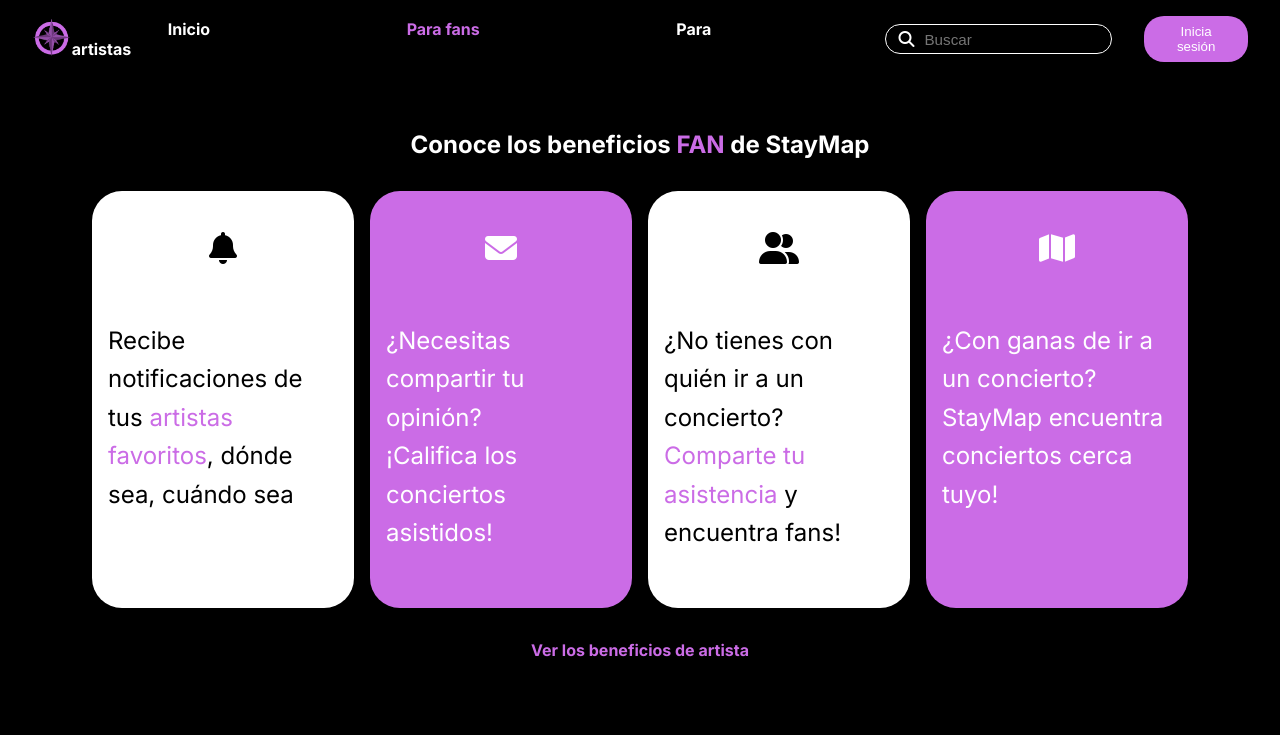
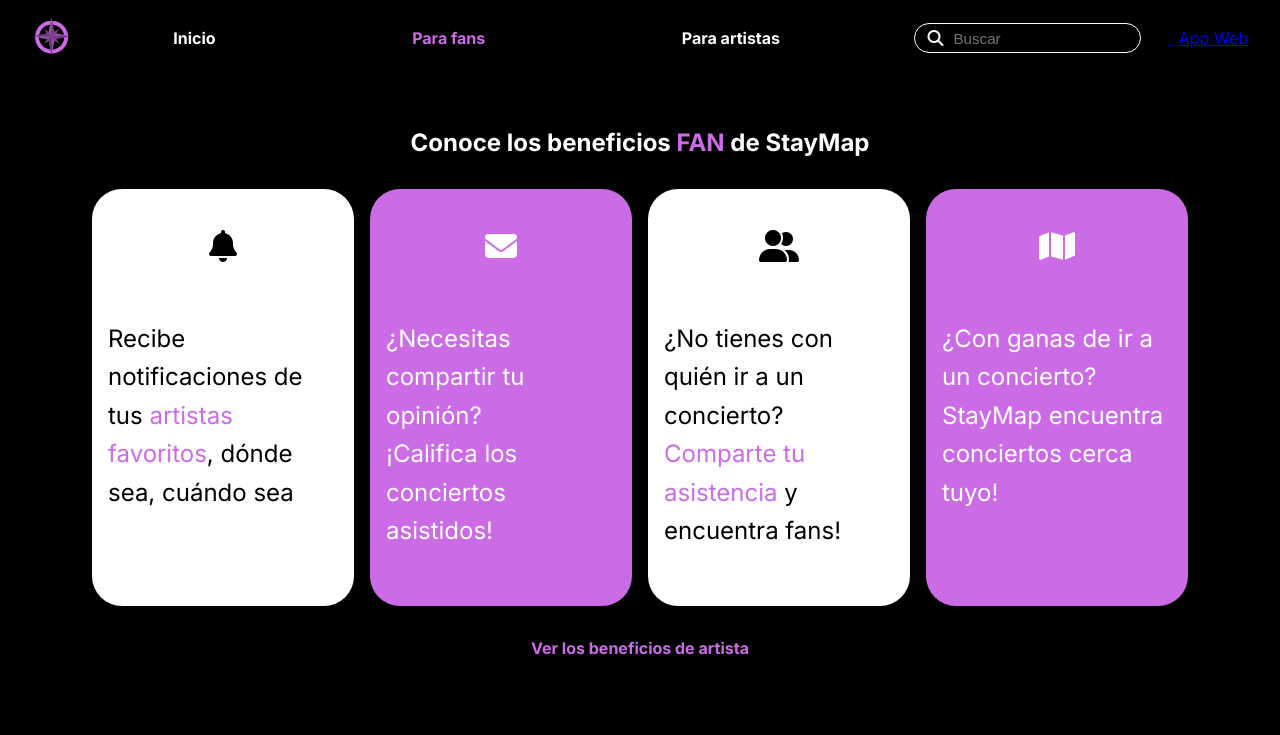
Before and after one commit to The-Rumbling/LandingV2, a plain HTML site: page fans.html in a window 1280 px wide. Shown: the top 735 px of the page. Drawn offline with Linux system fonts and the light colour scheme.

Commit message:
Update fans.html

```diff
--- a/fans.html
+++ b/fans.html
@@ -33,7 +33,7 @@
                   <input type="text" placeholder="Buscar" />
                 </div>
 
-              <button class="btn-login">Inicia sesión</button>
+              <a href="http://stay-map-app-web.vercel.app" class="btn-appweb">App Web</a>
             </header>
 
             <main>
```
